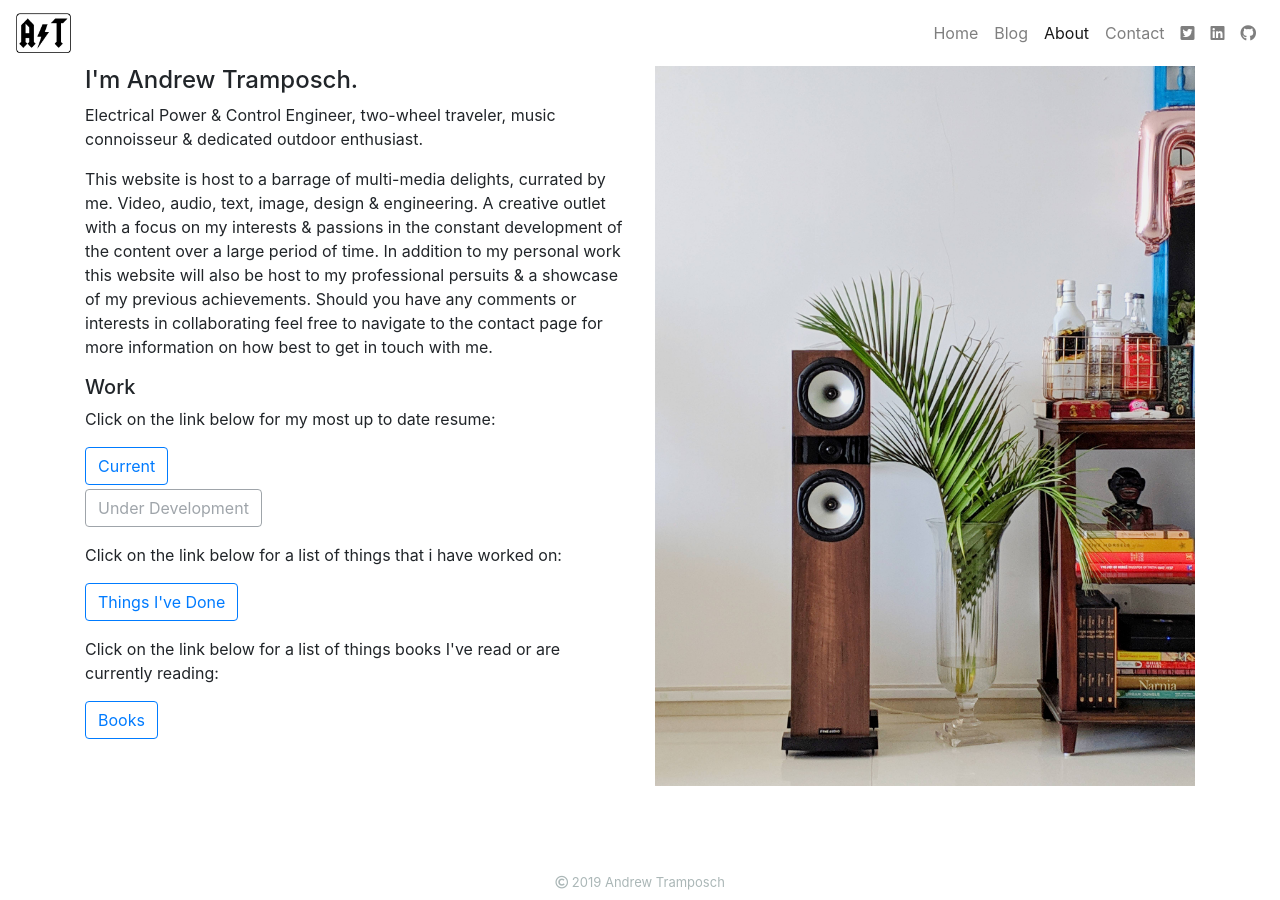
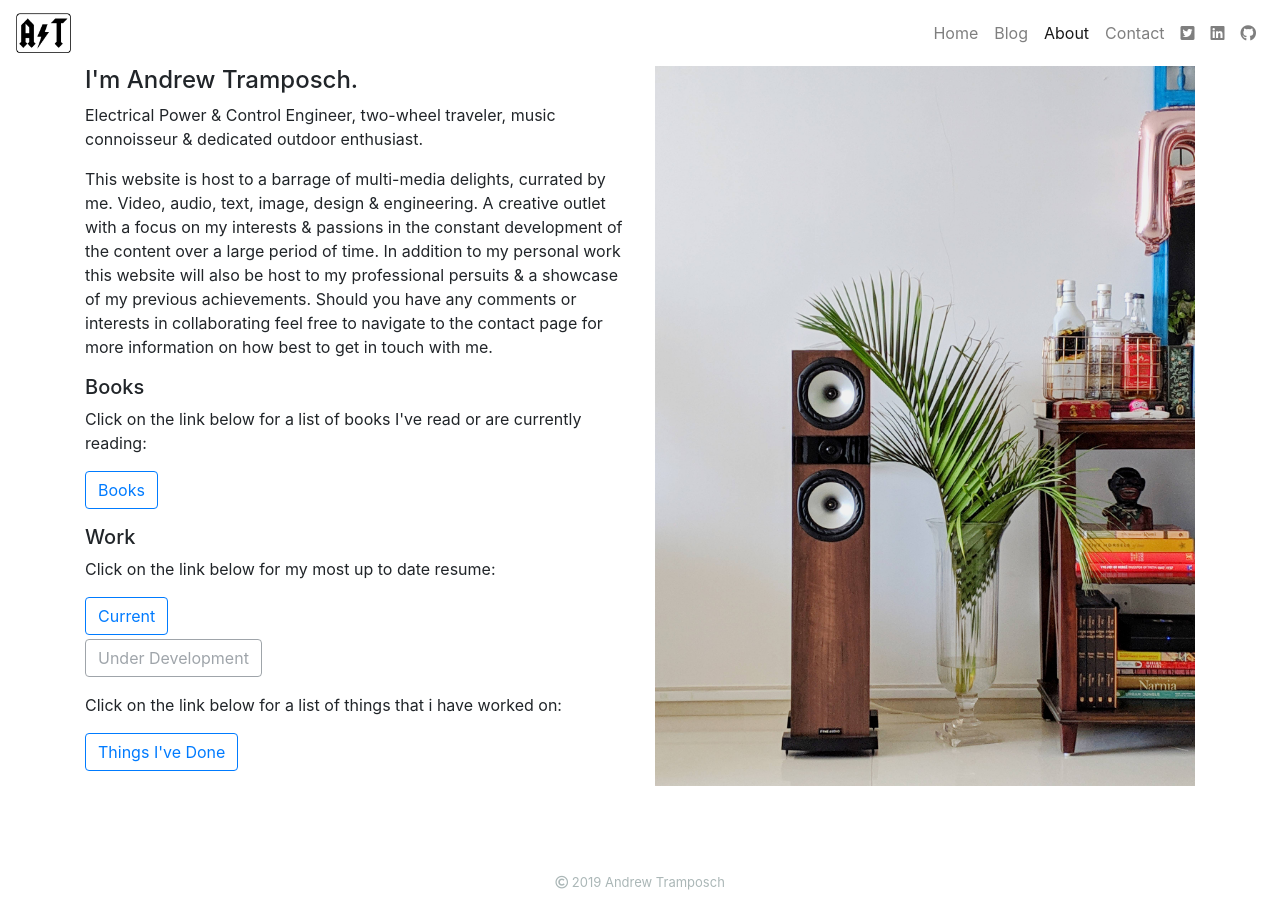
Before and after one commit to atramposch/website, a Jekyll site: the page built from about/index.html, in a window 1280 px wide. Built offline with Jekyll 4.4.1, drawn with Linux system fonts in a browser that asks for light colours.

Commit message:
update to about index & v4.11 resume

```diff
--- a/about/index.html
+++ b/about/index.html
@@ -21,6 +21,15 @@ nav: About
 			or interests in collaborating feel free to navigate to the contact page for more information on how best to
 			get in touch with me.
 		</p>
+		<h5>Books</h5>
+		<p>
+			Click on the link below for a list of books I've read or are currently reading:
+		</p>
+		<div class="row ml-0 mb-3">
+			<a role="button" class="btn btn-outline-primary" href="books.html">
+				Books
+			</a>
+		</div>
 		<h5>Work</h5>
 		<p>
 			Click on the link below for my most up to date resume:
@@ -48,14 +57,6 @@ nav: About
 				Things I've Done
 			</a>
 		</div>
-		<p>
-			Click on the link below for a list of things books I've read or are currently reading:
-		</p>
-		<div class="row ml-0 mb-3">
-			<a role="button" class="btn btn-outline-primary" href="books.html">
-				Books
-			</a>
-		</div>
 	</div>
 	<div class="col-md">
 		<img src="right.jpg" class="img-fluid"></img>
```
Also changed, not shown: 1 other file.
